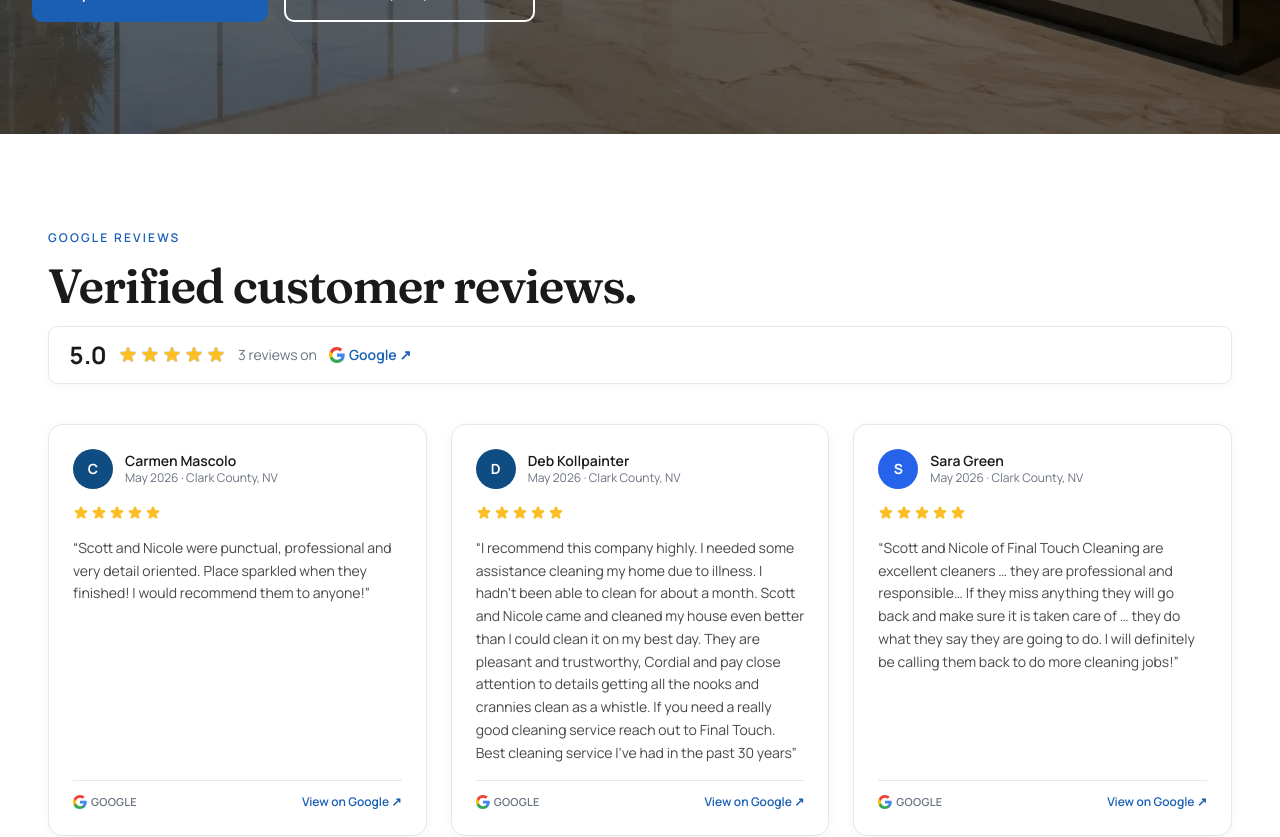
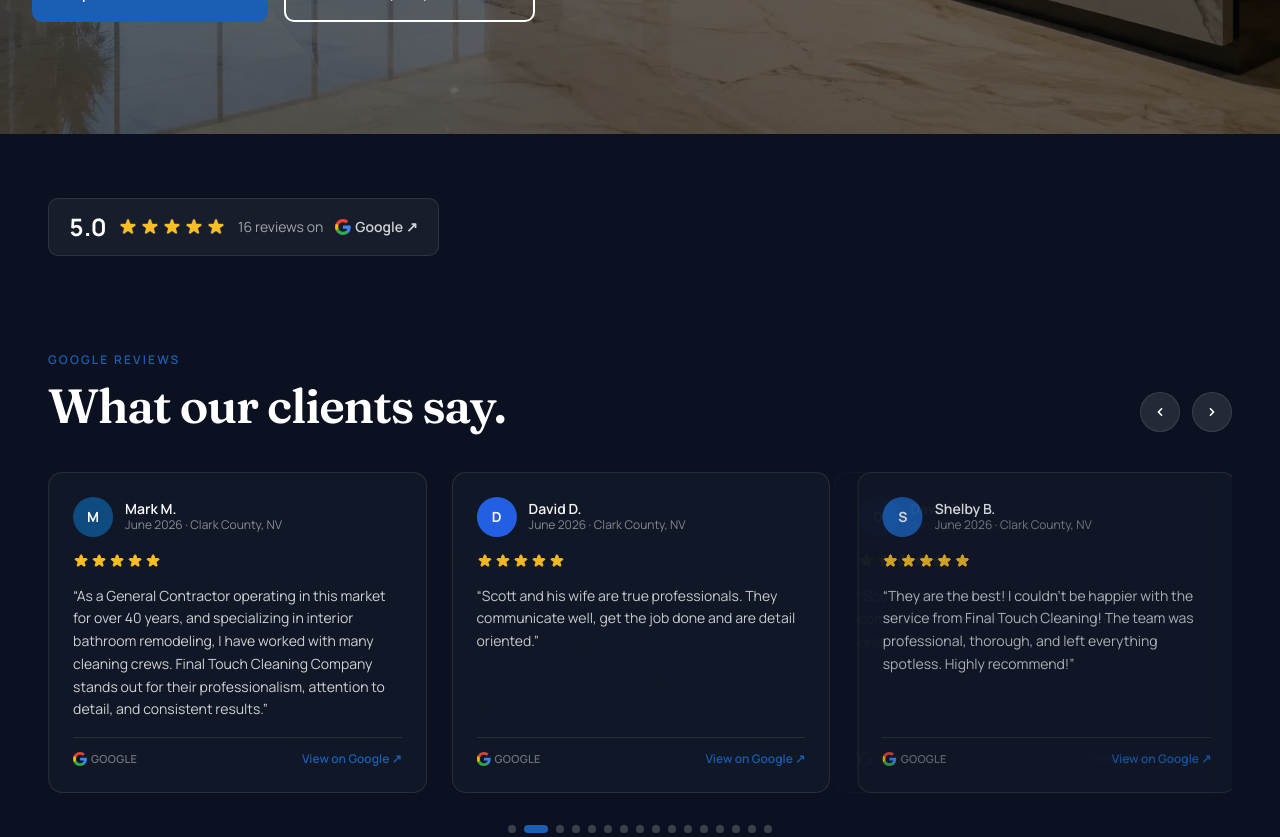
Before and after one commit to SedrickHarris/final-touch-cleaning-company-site, a Next.js app: page /reviews in a window 1280 px wide. Shown: the part 780-1617 px from the top of the page. Built offline with nearby package versions, Linux system fonts and the light colour scheme.

Commit message:
reviews: seed 16 verified GBP reviews, add grid footer buttons, switch /reviews to carousel

```diff
--- a/app/reviews/page.tsx
+++ b/app/reviews/page.tsx
@@ -71,7 +71,7 @@
         secondaryCta={{ label: `${CTAS.call} · ${SITE.phone.display}`, href: SITE.phone.href }}
       />
 
-      <GoogleReviewsSection variant="grid" heading="Verified customer reviews." eyebrow="Google Reviews" showSummary />
+      <GoogleReviewsSection variant="carousel" heading="What our clients say." eyebrow="Google Reviews" showSummary autoPlayMs={6000} />
 
       <section className="bg-light-gray">
         <div className="mx-auto max-w-3xl px-4 sm:px-6 lg:px-8 py-16 sm:py-20">
--- a/components/reviews/GoogleReviewsSection.tsx
+++ b/components/reviews/GoogleReviewsSection.tsx
@@ -84,6 +84,26 @@
             )}
           </div>
           <GoogleReviewsGrid reviews={reviews} variant={resolvedCardVariant} />
+          <div className="flex flex-col sm:flex-row items-center justify-center gap-4 mt-10">
+            <Link
+              href={placeUrl}
+              target="_blank"
+              rel="noopener noreferrer"
+              className="inline-flex items-center gap-2 rounded-[10px] border-2 border-brand-blue px-6 py-3 text-sm font-semibold font-body text-brand-blue hover:bg-soft-blue transition-colors min-h-[44px]"
+            >
+              View all reviews on Google <span aria-hidden="true">↗</span>
+            </Link>
+            {writeReviewUrl && (
+              <Link
+                href={writeReviewUrl}
+                target="_blank"
+                rel="noopener noreferrer"
+                className="inline-flex items-center gap-2 rounded-[10px] bg-brand-blue px-6 py-3 text-sm font-semibold font-body text-white hover:bg-brand-blue-hover transition-colors min-h-[44px]"
+              >
+                Leave us a review <span aria-hidden="true">→</span>
+              </Link>
+            )}
+          </div>
         </div>
       </section>
     );
--- a/data/google-reviews.json
+++ b/data/google-reviews.json
@@ -1,50 +1,219 @@
 {
   "verified": true,
-  "lastVerifiedAt": null,
+  "lastVerifiedAt": "2026-06-27T00:00:00.000Z",
   "source": "google-business-profile",
   "placeId": "ChIJq6qq6ql0yIARonMQkF8BczI",
   "placeUrl": "https://www.google.com/maps?cid=5303198646776788086",
   "writeReviewUrl": "https://g.page/r/CXZ0dloSv5hJEBI/review",
   "summary": {
     "averageRating": 5,
-    "totalReviewCount": 3,
+    "totalReviewCount": 16,
     "lastFetchedAt": null
   },
   "reviews": [
     {
-      "id": "carmen-mascolo",
-      "reviewerName": "Carmen Mascolo",
+      "id": "manual-001",
+      "reviewerName": "Marcia G.",
       "avatarUrl": null,
-      "reviewText": "Scott and Nicole were punctual, professional and very detail oriented. Place sparkled when they finished! I would recommend them to anyone!",
+      "reviewText": "The quality of work that Scott and Nicole put into every task is astounding. They not only do what is required but go above and beyond to make sure everything is perfect.",
       "starCount": 5,
-      "reviewDate": "May 2026",
-      "publishedAt": "",
+      "reviewDate": "June 2026",
+      "publishedAt": "2026-06-24T00:00:00.000Z",
       "city": "Clark County, NV",
       "reviewUrl": null,
       "verified": true,
       "permissionToPublish": true
     },
     {
-      "id": "deb-kollpainter",
-      "reviewerName": "Deb Kollpainter",
+      "id": "manual-002",
+      "reviewerName": "Mark M.",
       "avatarUrl": null,
-      "reviewText": "I recommend this company highly. I needed some assistance cleaning my home due to illness. I hadn't been able to clean for about a month. Scott and Nicole came and cleaned my house even better than I could clean it on my best day. They are pleasant and trustworthy, Cordial and pay close attention to details getting all the nooks and crannies clean as a whistle. If you need a really good cleaning service reach out to Final Touch. Best cleaning service I've had in the past 30 years",
+      "reviewText": "As a General Contractor operating in this market for over 40 years, and specializing in interior bathroom remodeling, I have worked with many cleaning crews. Final Touch Cleaning Company stands out for their professionalism, attention to detail, and consistent results.",
       "starCount": 5,
-      "reviewDate": "May 2026",
-      "publishedAt": "",
+      "reviewDate": "June 2026",
+      "publishedAt": "2026-06-23T00:00:00.000Z",
       "city": "Clark County, NV",
       "reviewUrl": null,
       "verified": true,
       "permissionToPublish": true
     },
     {
-      "id": "sara-green",
-      "reviewerName": "Sara Green",
+      "id": "manual-003",
+      "reviewerName": "David D.",
+      "avatarUrl": null,
+      "reviewText": "Scott and his wife are true professionals. They communicate well, get the job done and are detail oriented.",
+      "starCount": 5,
+      "reviewDate": "June 2026",
+      "publishedAt": "2026-06-13T00:00:00.000Z",
+      "city": "Clark County, NV",
+      "reviewUrl": null,
+      "verified": true,
+      "permissionToPublish": true
+    },
+    {
+      "id": "manual-004",
+      "reviewerName": "Shelby B.",
+      "avatarUrl": null,
+      "reviewText": "They are the best! I couldn't be happier with the service from Final Touch Cleaning! The team was professional, thorough, and left everything spotless. Highly recommend!",
+      "starCount": 5,
+      "reviewDate": "June 2026",
+      "publishedAt": "2026-06-13T00:00:00.000Z",
+      "city": "Clark County, NV",
+      "reviewUrl": null,
+      "verified": true,
+      "permissionToPublish": true
+    },
+    {
+      "id": "manual-005",
+      "reviewerName": "Tiffany S.",
+      "avatarUrl": null,
+      "reviewText": "I couldn't be happier with the service from Final Touch Cleaning. From the moment Scott and Nicole arrived, they were professional, efficient, and thorough. Every surface was spotless when they finished.",
+      "starCount": 5,
+      "reviewDate": "June 2026",
+      "publishedAt": "2026-06-13T00:00:00.000Z",
+      "city": "Clark County, NV",
+      "reviewUrl": null,
+      "verified": true,
+      "permissionToPublish": true
+    },
+    {
+      "id": "manual-006",
+      "reviewerName": "MJ R.",
+      "avatarUrl": null,
+      "reviewText": "Final touch cleaning is phenomenal! I own my own remodeling and landscaping company, and they have cleaned up several of my job sites. They are reliable, thorough, and always exceed expectations.",
+      "starCount": 5,
+      "reviewDate": "June 2026",
+      "publishedAt": "2026-06-13T00:00:00.000Z",
+      "city": "Clark County, NV",
+      "reviewUrl": null,
+      "verified": true,
+      "permissionToPublish": true
+    },
+    {
+      "id": "manual-007",
+      "reviewerName": "Stephen S.",
+      "avatarUrl": null,
+      "reviewText": "Scott and Nicole are simply awesome! Their attention to even the smallest of details is what impresses me the most. You can tell they truly care about doing an excellent job.",
+      "starCount": 5,
+      "reviewDate": "June 2026",
+      "publishedAt": "2026-06-06T00:00:00.000Z",
+      "city": "Clark County, NV",
+      "reviewUrl": null,
+      "verified": true,
+      "permissionToPublish": true
+    },
+    {
+      "id": "manual-008",
+      "reviewerName": "Eileen M.",
+      "avatarUrl": null,
+      "reviewText": "My experience with Scott & Nicole of Final Touch Cleaning Company has been outstanding. Their team is professional, punctual, and leaves no corner untouched. I highly recommend them.",
+      "starCount": 5,
+      "reviewDate": "June 2026",
+      "publishedAt": "2026-06-06T00:00:00.000Z",
+      "city": "Clark County, NV",
+      "reviewUrl": null,
+      "verified": true,
+      "permissionToPublish": true
+    },
+    {
+      "id": "manual-009",
+      "reviewerName": "Hayden H.",
+      "avatarUrl": null,
+      "reviewText": "Scott and Nichole did an excellent job cleaning my property. They were professional, showed up on time, and paid attention to every detail. I will definitely be using them again.",
+      "starCount": 5,
+      "reviewDate": "June 2026",
+      "publishedAt": "2026-06-06T00:00:00.000Z",
+      "city": "Clark County, NV",
+      "reviewUrl": null,
+      "verified": true,
+      "permissionToPublish": true
+    },
+    {
+      "id": "manual-010",
+      "reviewerName": "Preston C.",
+      "avatarUrl": null,
+      "reviewText": "I HIGHLY recommend Scott and Nicole and Final Touch Cleaning Company! A+++++ service!! They are two great people who are hardworking, detail oriented, and truly care about the quality of their work.",
+      "starCount": 5,
+      "reviewDate": "June 2026",
+      "publishedAt": "2026-06-06T00:00:00.000Z",
+      "city": "Clark County, NV",
+      "reviewUrl": null,
+      "verified": true,
+      "permissionToPublish": true
+    },
+    {
+      "id": "manual-011",
+      "reviewerName": "Kelly O.",
+      "avatarUrl": null,
+      "reviewText": "Friendly, reliable service. The owners are so nice and did an amazing job. I highly recommend Final touch cleaning.",
+      "starCount": 5,
+      "reviewDate": "June 2026",
+      "publishedAt": "2026-06-06T00:00:00.000Z",
+      "city": "Clark County, NV",
+      "reviewUrl": null,
+      "verified": true,
+      "permissionToPublish": true
+    },
+    {
+      "id": "manual-012",
+      "reviewerName": "Patrick O.",
+      "avatarUrl": null,
+      "reviewText": "What a great company to do business with! They're honest, reliable and they get the job done. If I could give more than 5 stars I definitely would! I recommend this company 100%!! Keep up the great work!",
+      "starCount": 5,
+      "reviewDate": "June 2026",
+      "publishedAt": "2026-06-06T00:00:00.000Z",
+      "city": "Clark County, NV",
+      "reviewUrl": null,
+      "verified": true,
+      "permissionToPublish": true
+    },
+    {
+      "id": "manual-013",
+      "reviewerName": "broose1029",
+      "avatarUrl": null,
+      "reviewText": "Thorough. On time.",
+      "starCount": 5,
+      "reviewDate": "June 2026",
+      "publishedAt": "2026-06-06T00:00:00.000Z",
+      "city": "Clark County, NV",
+      "reviewUrl": null,
+      "verified": true,
+      "permissionToPublish": true
+    },
+    {
+      "id": "manual-014",
+      "reviewerName": "Carmen M.",
+      "avatarUrl": null,
+      "reviewText": "Scott and Nicole were punctual, professional and very detail oriented. Place sparkled when they finished! I would recommend them to anyone!",
+      "starCount": 5,
+      "reviewDate": "May 2026",
+      "publishedAt": "2026-05-09T00:00:00.000Z",
+      "city": "Clark County, NV",
+      "reviewUrl": null,
+      "verified": true,
+      "permissionToPublish": true
+    },
+    {
+      "id": "manual-015",
+      "reviewerName": "Deb K.",
+      "avatarUrl": null,
+      "reviewText": "I recommend this company highly. I needed some assistance cleaning my home due to illness. I hadn't been able to clean for about a month. Scott and Nicole came and cleaned my house even better than I could clean it on my best day. They are pleasant and trustworthy, cordial and pay close attention to details getting all the nooks and crannies clean as a whistle. If you need a really good cleaning service reach out to Final Touch. Best cleaning service I've had in the past 30 years.",
+      "starCount": 5,
+      "reviewDate": "May 2026",
+      "publishedAt": "2026-05-09T00:00:00.000Z",
+      "city": "Clark County, NV",
+      "reviewUrl": null,
+      "verified": true,
+      "permissionToPublish": true
+    },
+    {
+      "id": "manual-016",
+      "reviewerName": "Sara G.",
       "avatarUrl": null,
       "reviewText": "Scott and Nicole of Final Touch Cleaning are excellent cleaners … they are professional and responsible… If they miss anything they will go back and make sure it is taken care of … they do what they say they are going to do. I will definitely be calling them back to do more cleaning jobs!",
       "starCount": 5,
       "reviewDate": "May 2026",
-      "publishedAt": "",
+      "publishedAt": "2026-05-02T00:00:00.000Z",
       "city": "Clark County, NV",
       "reviewUrl": null,
       "verified": true,
```
